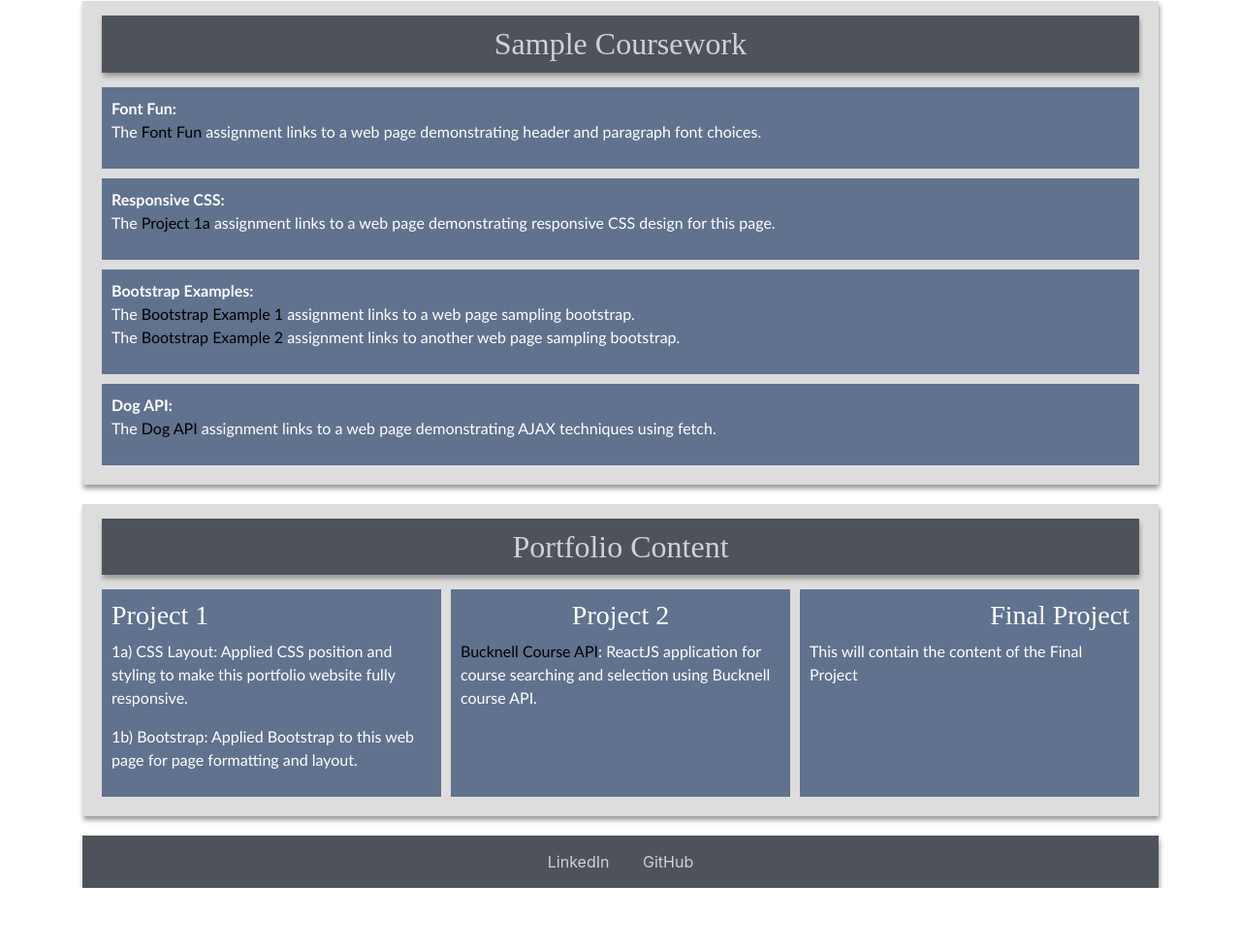
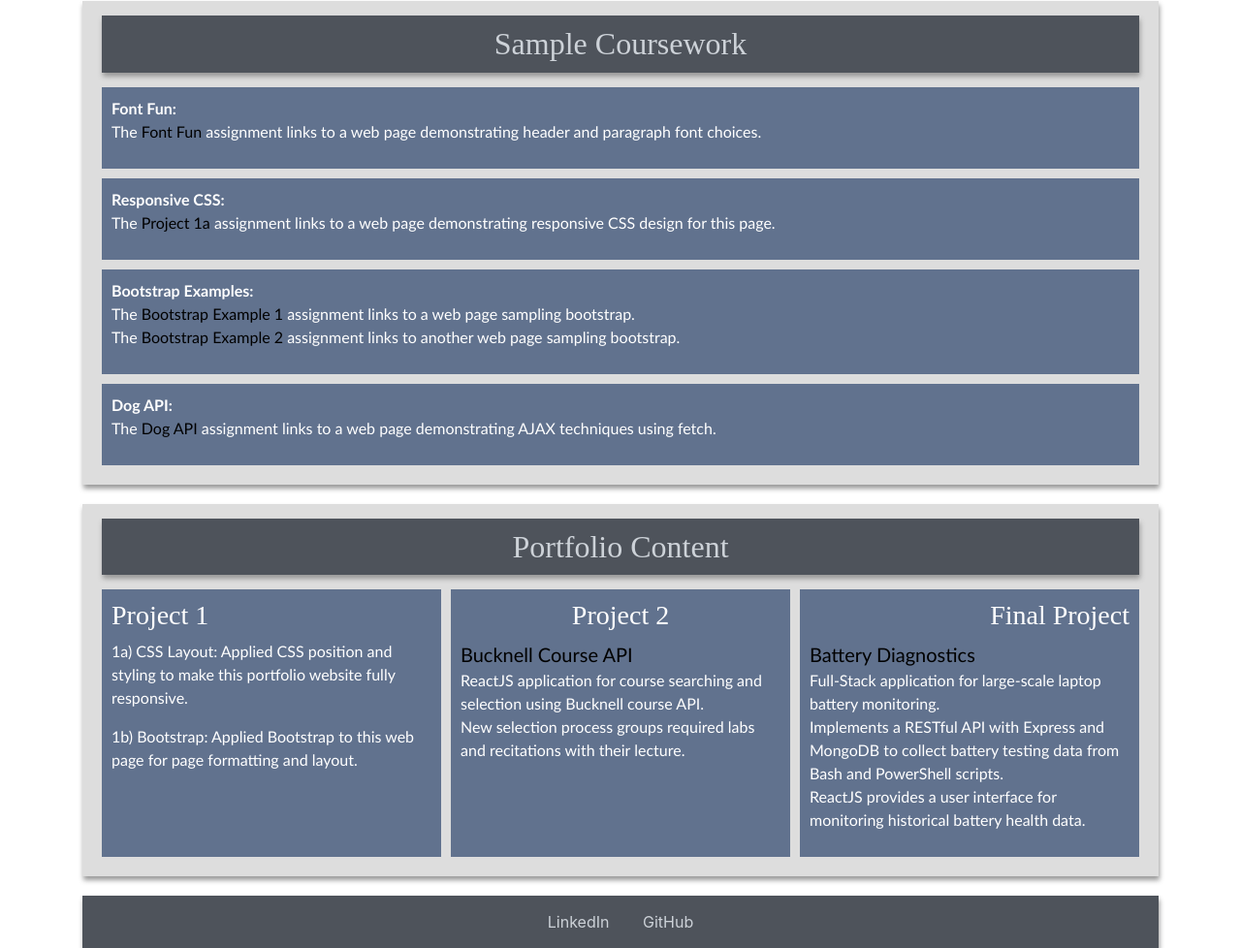
Before and after one commit to RyanPencak/WebApps, a plain HTML site: page index.html in a window 1280 px wide. Shown: the part 499-1477 px from the top of the page at 97% size. Before the commit the page ends 1415 px from the top, so only its background shows below. Drawn offline with nearby package versions, Linux system fonts and the light colour scheme; a web font is replaced by a local one.

Commit message:
Final Project

```diff
--- a/css/styles.css
+++ b/css/styles.css
@@ -169,11 +169,25 @@
 #project2link:link, #project2link:visited {
   color: #000;
   text-decoration: none;
+  font-size: 20px;
 }
 
 #project2link:hover {
   color: #FFF;
   text-decoration: none;
+  font-size: 20px;
+}
+
+#finalprojectlink:link, #finalprojectlink:visited {
+  color: #000;
+  text-decoration: none;
+  font-size: 20px;
+}
+
+#finalprojectlink:hover {
+  color: #FFF;
+  text-decoration: none;
+  font-size: 20px;
 }
 
 #bootstrap1link:link, #bootstrap1link:visited {
--- a/index.html
+++ b/index.html
@@ -107,12 +107,12 @@
 
             <div class="col-sm-12 col-md-6 col-lg-4" id="project2">
               <h3 id="header2"> Project 2 </h3>
-              <p><a href="https://bucknellcoursesearch.herokuapp.com" id="project2link">Bucknell Course API</a>: ReactJS application for course searching and selection using Bucknell course API.</p>
+              <p><a href="https://bucknellcoursesearch.herokuapp.com" id="project2link">Bucknell Course API</a><br/>ReactJS application for course searching and selection using Bucknell course API.<br/>New selection process groups required labs and recitations with their lecture.</p>
             </div>
 
             <div class="col-sm-12 col-md-12 col-lg-4" id="project3">
               <h3 id="header3"> Final Project </h3>
-              <p>This will contain the content of the Final Project</p>
+              <p><a href="https://batterydiagnostics.herokuapp.com/" id="finalprojectlink">Battery Diagnostics</a><br/>Full-Stack application for large-scale laptop battery monitoring.<br/>Implements a RESTful API with Express and MongoDB to collect battery testing data from Bash and PowerShell scripts.<br/>ReactJS provides a user interface for monitoring historical battery health data.</p>
             </div>
           </div>
         </div>
```
